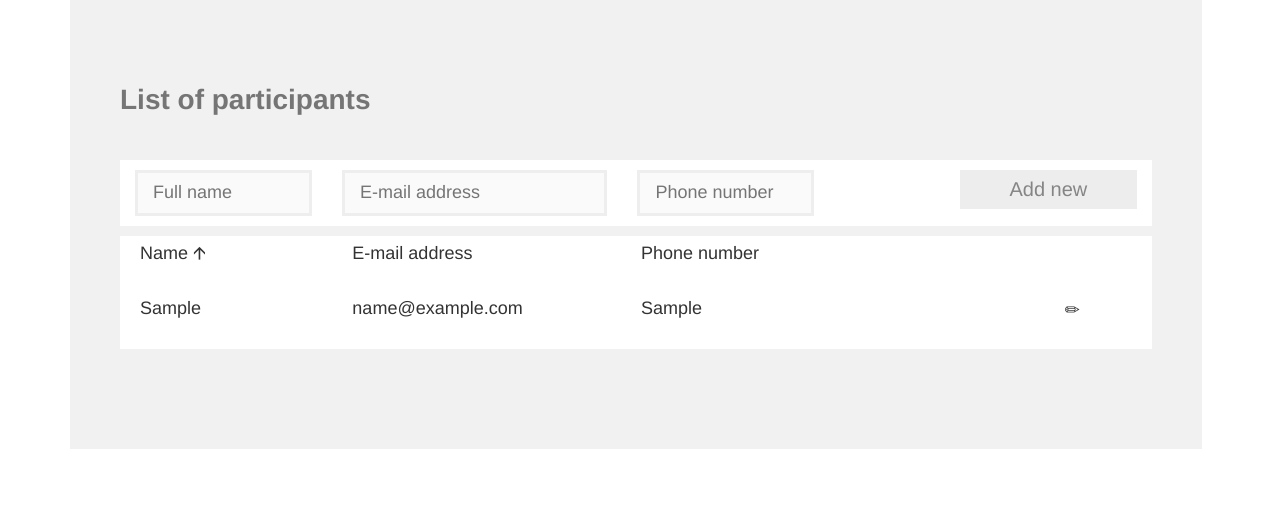
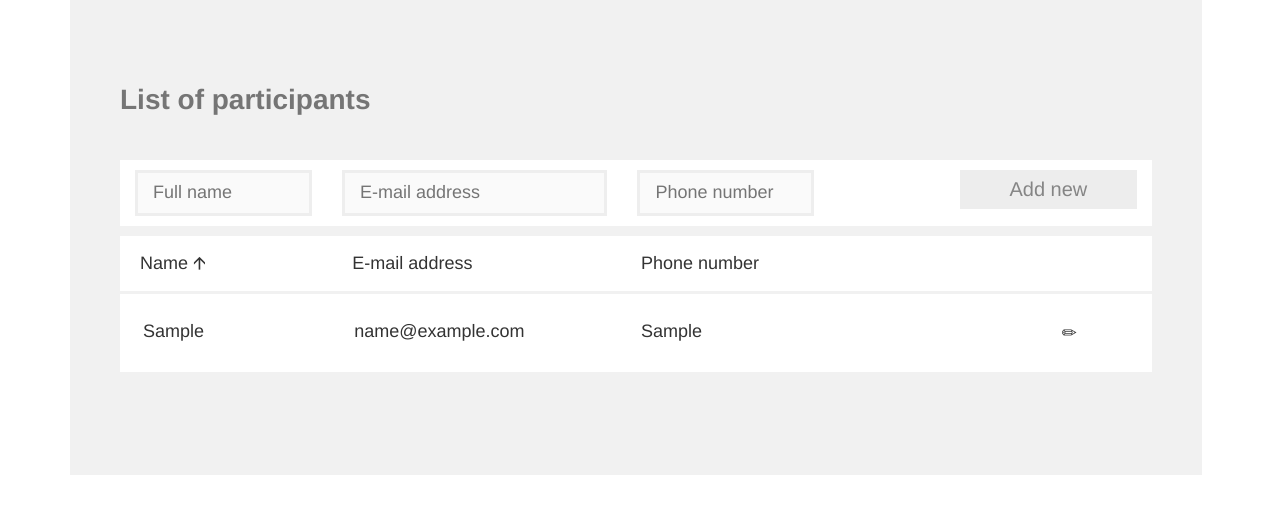
Before and after one commit to finclair/React-Name-List--Application, a React (Create React App) app: page / in a window 1280 px wide. Both pictures are taken after typing "Sample", "name@example.com", "Sample" into the empty fields and a click on the button "Add new". Shown: the top 514 px of the page. Built offline with nearby package versions, Linux system fonts and the light colour scheme; no server answers; a web font is replaced by a local one.

Commit message:
Edit styles

```diff
--- a/src/App.css
+++ b/src/App.css
@@ -64,6 +64,12 @@
 
 .person {
   padding: 20px 0;
+  border-style: solid;
+  border-color: #F1F1F1;
+}
+
+.column-headers {
+  padding: 10px 0;
 }
 
 .name-column-header {
--- a/src/Components/NameList.js
+++ b/src/Components/NameList.js
@@ -22,7 +22,7 @@ const NameList = (props) => {
 
   return (
     <div className="name-list group">
-      <div className="row">
+      <div className="row column-headers">
         <div className="name-column-header name-column" onClick={ () => onDataColumnClick("name") }>
           Name {showArrow("name")}
         </div>
```
